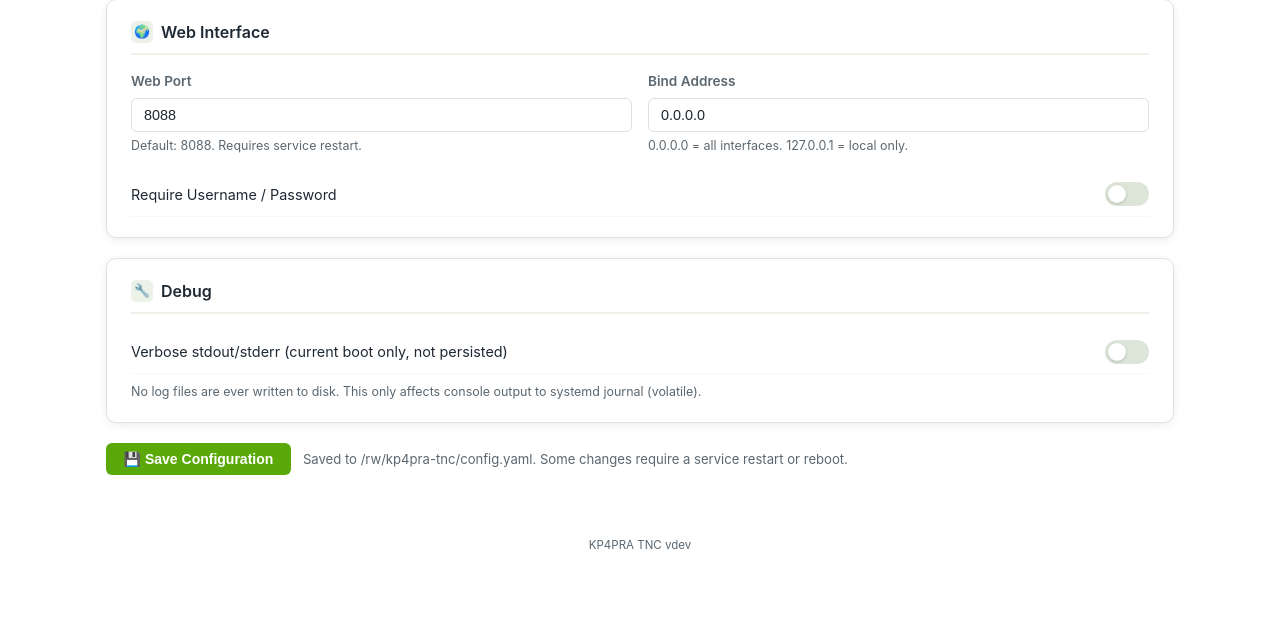
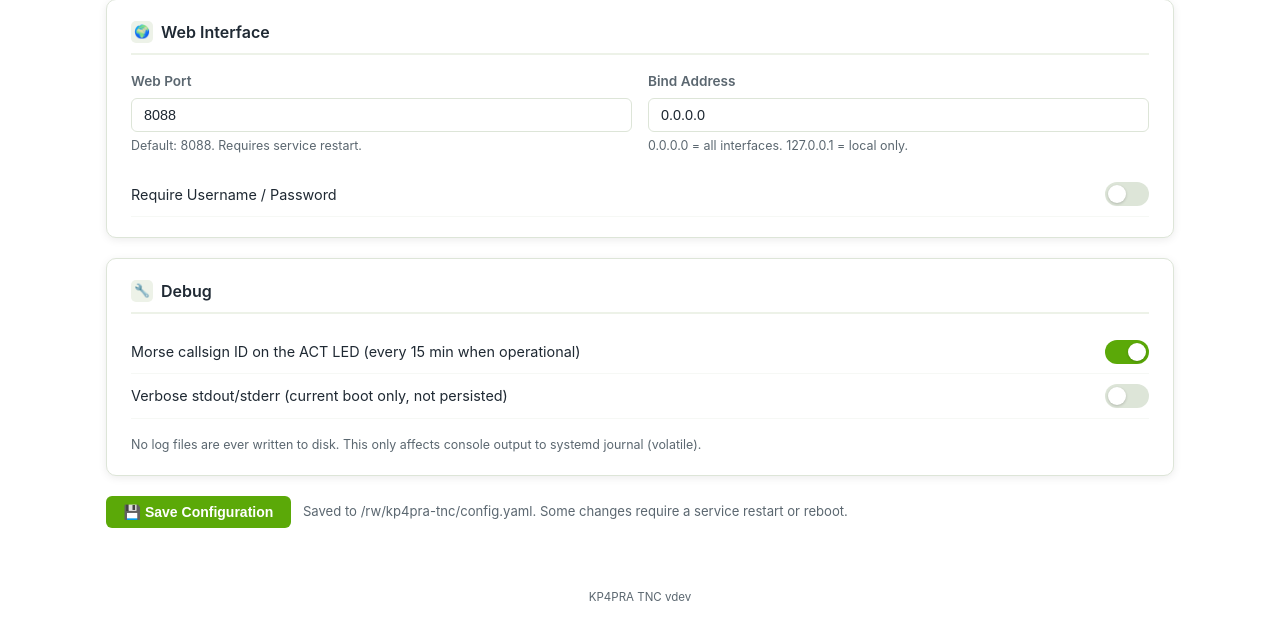
Before and after one commit to hebersoto/kp4pra, a FastAPI app: page /config in a window 1280 px wide. Shown: the part 2314-2934 px from the top of the page. Before the commit the page ends 2863 px from the top, so only its background shows below. Run offline with FastAPI, Linux system fonts and the light colour scheme.

Commit message:
feature: Morse ID config toggle (station.morse_id_enabled) + web Config-page switch + installer auto-enables the timer on fresh install; docs updated

```diff
--- a/config/config.yaml
+++ b/config/config.yaml
@@ -29,6 +29,7 @@ station:
   aliasssid: ''
   calias: CDIGI
   callsign: N0CALL
+  morse_id_enabled: true   # blink callsign in Morse on the ACT LED every 15 min when operational
   clock: ''
   lat: 0.0
   lon: 0.0
--- a/src/web/templates/config.html
+++ b/src/web/templates/config.html
@@ -298,6 +298,14 @@
 <div class="card">
   <div class="card-title"><span class="icon">🔧</span> Debug</div>
   <div class="toggle-row">
+    <span class="toggle-label">Morse callsign ID on the ACT LED (every 15 min when operational)</span>
+    <label class="toggle">
+      <input type="checkbox" id="morse-id-enabled"
+             {% if config.station is not defined or config.station.morse_id_enabled is not defined or config.station.morse_id_enabled %}checked{% endif %}>
+      <span class="toggle-slider"></span>
+    </label>
+  </div>
+  <div class="form-group toggle-row">
     <span class="toggle-label">Verbose stdout/stderr (current boot only, not persisted)</span>
     <label class="toggle">
       <input type="checkbox" id="debug-verbose"
@@ -491,6 +499,9 @@ function collectConfig() {
     debug: {
       verbose_stdout: document.getElementById('debug-verbose').checked,
     },
+    station: {
+      morse_id_enabled: document.getElementById('morse-id-enabled').checked,
+    },
     wifi: {
       client_ssid: document.getElementById('wifi-client-ssid').value.trim(),
     },
```
Also changed, not shown: docs/MORSE_ID.md (+12 -2 lines), 2 other files.
